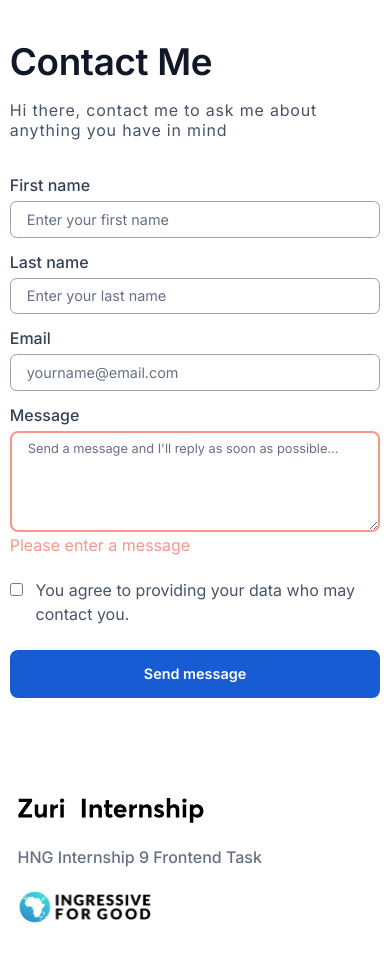
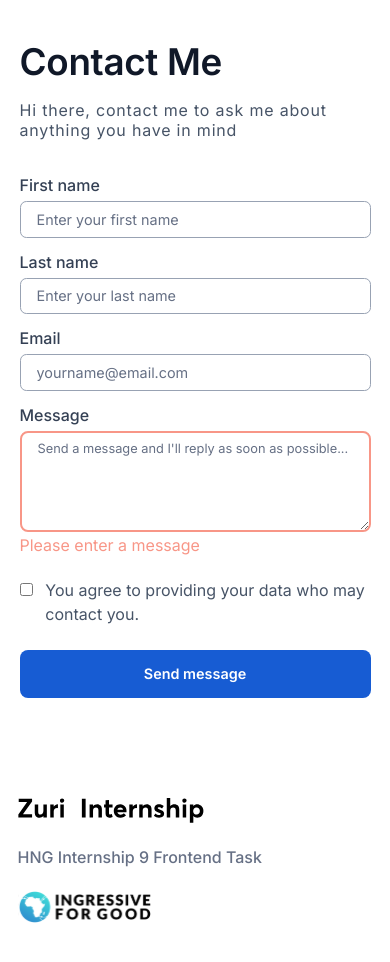
Before and after one commit to Lftobs/Hng-stage1, a React (Vite) app: page /contact in a window 390 px wide. Shown: the top 962 px of the page. Built offline with nearby package versions, Linux system fonts and the light colour scheme.

Commit message:
reduced width for mobile view

```diff
--- a/src/App.css
+++ b/src/App.css
@@ -135,7 +135,7 @@ footer {
 
 .top {
   margin-top: 10%;
-  width: 95%;
+  width: 90%;
   /*border: 1px solid green;*/
   margin-bottom: 2.3rem;
 }
@@ -207,7 +207,7 @@ textarea {
 }
 
 form, .name{
-  width: 95%;
+  width: 90%;
   display: flex;
   flex-direction: column;
 }
@@ -234,11 +234,6 @@ form, .name{
   font-weight: 400;
   color: var(--pcol);
   line-height: 1.5rem;
-}
-
-::checked {
-  background: transparent;
-  color: blue;
 }
 
 form button {
```
